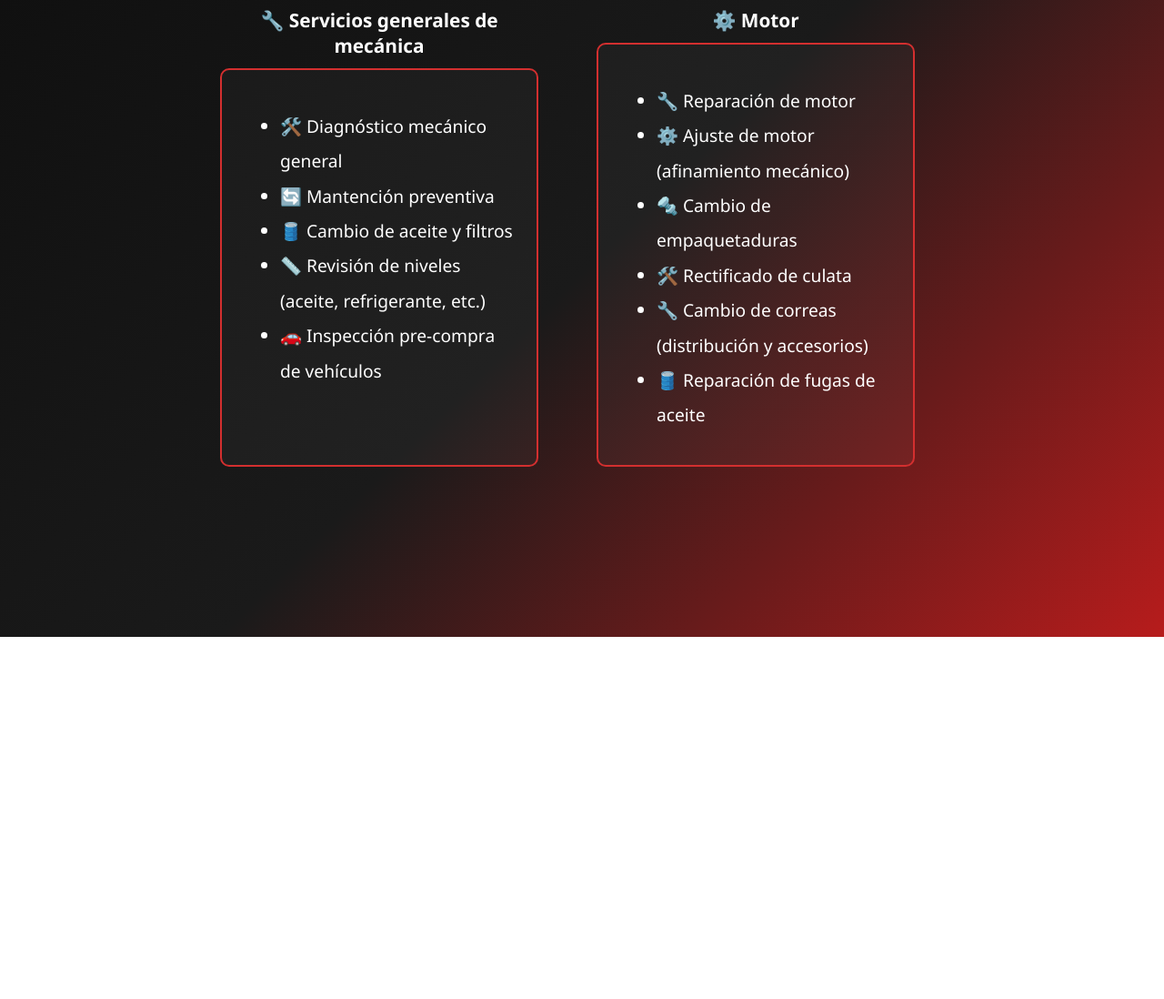
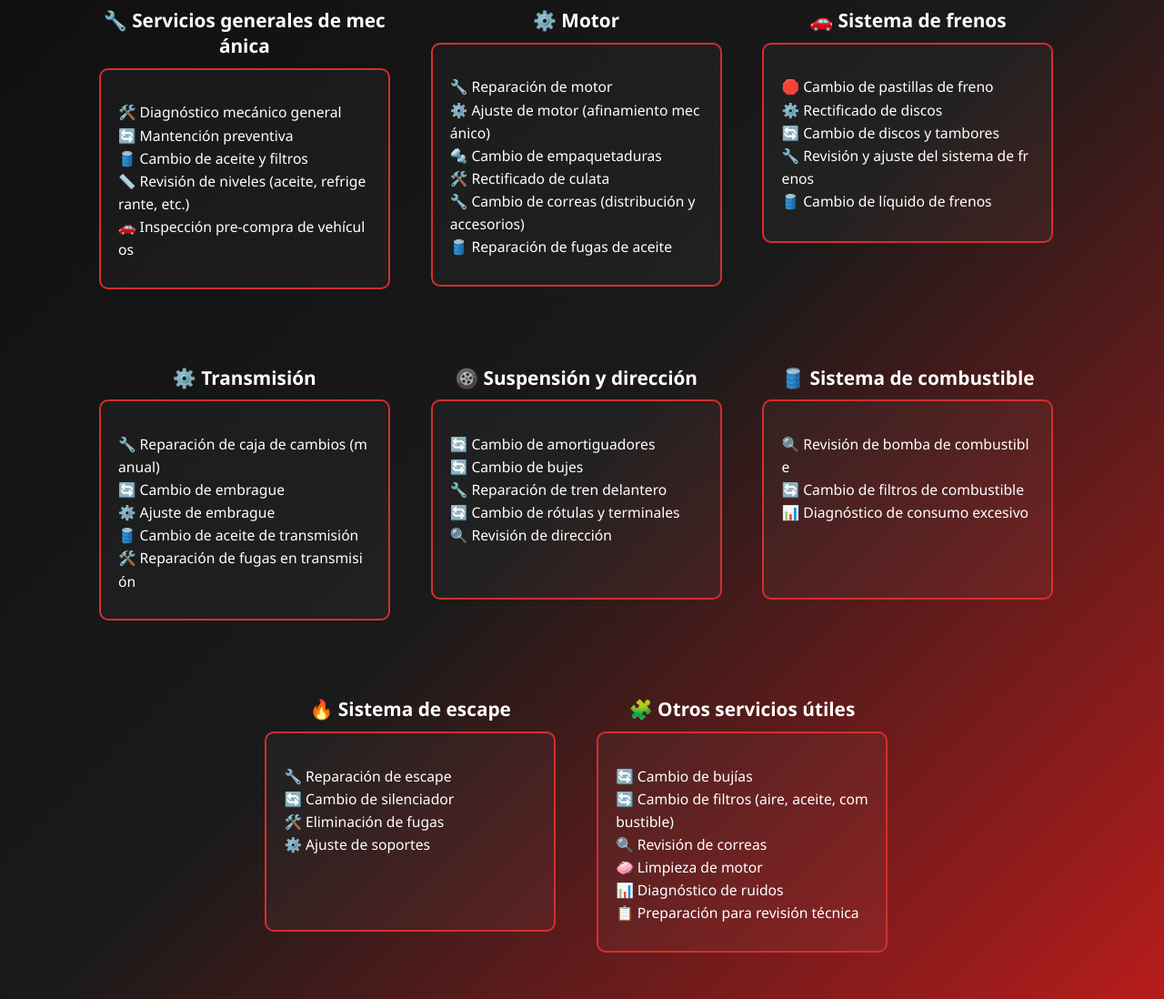
Before and after one commit to Alejandro18-creator/taller-automotriz-sergio-gonzalez, a plain HTML site: page servicios.html in a window 1280 px wide. Shown: the part 100-1198 px from the top of the page at 91% size. Before the commit the page ends 800 px from the top, so only its background shows below. Drawn offline with Linux system fonts and the light colour scheme.

Commit message:
Creando listado de servicios2

```diff
--- a/css/styles.css
+++ b/css/styles.css
@@ -1,3 +1,27 @@
+.resumen-servicio-grande {
+  font-size: 1.37rem;
+}
+/* Estilo para resúmenes destacados en páginas de servicios */
+.resumen-servicio {
+  font-size: 1.45rem;
+  font-weight: 500;
+}
+/* Enlaces de servicios en blanco */
+.servicios-ul a {
+  color: #fff;
+  text-decoration: underline;
+  transition: color 0.2s;
+}
+.servicios-ul a:hover {
+  color: #ffb300;
+}
+
+/* Mejorar contraste en páginas de resumen */
+.main-content h1,
+.main-content p {
+  color: #fff;
+  text-shadow: 1px 1px 4px #000;
+}
 /* Contenedor de bloques de servicios alineados y de igual altura */
 .servicios-lista {
   display: flex;
@@ -11,14 +35,11 @@
   display: flex;
   flex-direction: column;
   align-items: center;
-    width: 350px;
-    min-width: 250px;
-    flex: 1 1 350px;
-    margin: 0;
-}
-.servicio-bloque {
-    width: 100%;
-    height: 100%;
+  width: fit-content;
+  max-width: none;
+  overflow-wrap: break-word;
+  word-break: break-all;
+  font-size: 0.8rem;
   box-sizing: border-box;
 }
 /* Títulos de bloques de servicios fuera de la caja y centrados */
@@ -28,9 +49,9 @@
   align-items: center;
   margin-bottom: 2em;
   width: fit-content;
-    min-width: 250px;
-    max-width: 350px;
-    margin-right: 2em;
+  min-width: 220px;
+  max-width: 320px;
+  margin-right: 1em;
   float: left;
 }
 .servicio-titulo-centrado {
@@ -84,13 +105,15 @@
   border: 2px solid #d32f2f;
   border-radius: 10px;
   padding: 1.5em 1.5em 1em 1.5em;
-    background: rgba(255,255,255,0.03);
+  background: rgba(255, 255, 255, 0.03);
   margin-bottom: 2em;
-    max-width: 350px;
-    min-width: 250px;
+  /*max-width: 260px;
+  min-width: 180px;*/
+  min-height: 220px; /* Fuerza altura mínima para igualar bloques */
   box-sizing: border-box;
   display: inline-block;
   vertical-align: top;
+  width: 320px;
 }
 /* Título destacado para el primer servicio */
 .servicio-titulo {
@@ -104,15 +127,18 @@
 }
 /* Estilos para la lista de servicios */
 .servicios-ul {
-    font-size: 1.2rem;
-    line-height: 2;
+  font-size: 0.98rem;
+  line-height: 1.6;
   color: #fff;
+  min-height: 120px; /* Igualar altura de listas cortas */
+  list-style: none;
+  padding-left: 0;
 }
 
 body {
   margin: 0;
-    font-family: 'Segoe UI', Tahoma, Geneva, Verdana, sans-serif;
-    background: linear-gradient(135deg, #0F0F0F 0%, #1A1A1A 50%, #B71C1C 100%);
+  font-family: "Segoe UI", Tahoma, Geneva, Verdana, sans-serif;
+  background: linear-gradient(135deg, #0f0f0f 0%, #1a1a1a 50%, #b71c1c 100%);
   color: var(--color-texto);
 }
 
@@ -122,7 +148,7 @@ body {
   max-width: 1000px;
   margin: 60px auto;
   border-radius: 10px;
-    box-shadow: 0 8px 20px rgba(0,0,0,0.08);
+  box-shadow: 0 8px 20px rgba(0, 0, 0, 0.08);
 }
 
 h1 {
@@ -140,12 +166,7 @@ h1 {
 /* Sidebar */
 .sidebar {
   width: 250px;
-    background: linear-gradient(
-        180deg,
-        #111111 0%,
-        #1A1A1A 60%,
-        #8B0000 100%
-    );
+  background: linear-gradient(180deg, #111111 0%, #1a1a1a 60%, #8b0000 100%);
   color: white;
   padding: 20px;
 }
@@ -175,7 +196,7 @@ h1 {
 }
 
 .sidebar li:hover {
-    background-color: #D32F2F;
+  background-color: #d32f2f;
 }
 
 /* Área principal */
@@ -190,7 +211,7 @@ h1 {
 .content {
   flex: 1;
   padding: 30px;
-    background-color: #E5E5E5;
+  background-color: #e5e5e5;
   margin: 20px;
   border-radius: 10px;
 }
@@ -202,7 +223,7 @@ h1 {
   display: flex;
   justify-content: space-between;
   align-items: center;
-    border-bottom: 3px solid #8B0000;
+  border-bottom: 3px solid #8b0000;
 }
 
 /* Contenedor izquierdo */
@@ -217,13 +238,13 @@ h1 {
   font-size: 26px;
   font-weight: 800;
   letter-spacing: 1.5px;
-    color: #D32F2F;
+  color: #d32f2f;
 }
 
 /* Sergio González */
 .owner-name {
   font-size: 15px;
-    color: #FFFFFF;
+  color: #ffffff;
   margin-top: 4px;
   font-weight: 700;
   letter-spacing: 1px;
@@ -236,7 +257,7 @@ h1 {
   display: block;
   width: 50px;
   height: 3px;
-    background: linear-gradient(90deg, #D32F2F, transparent);
+  background: linear-gradient(90deg, #d32f2f, transparent);
   margin-top: 6px;
 }
 
@@ -248,13 +269,13 @@ h1 {
 
 .user-info {
   font-size: 14px;
-    background-color: #8B0000;
+  background-color: #8b0000;
   padding: 8px 14px;
   border-radius: 20px;
 }
 .services {
   font-size: 30px;
-    color: #D32F2F;
+  color: #d32f2f;
   margin: 0;
   font-weight: 700;
   letter-spacing: 1.5px;
--- a/servicios.html
+++ b/servicios.html
@@ -14,12 +14,21 @@
       <main class="main-content">
         <header class="topbar-services">
           <h1 class="services">Nuestros Servicios</h1>
-          <p class="servicio-descripcion">Revise el servicio que mejor se adapte a sus necesidades:</p>
+          <p class="servicio-descripcion">
+            Revise el servicio que mejor se adapte a sus necesidades:
+          </p>
         </header>
         <section class="servicios-lista">
           <div class="servicio-bloque-con-titulo">
-            <h2 class="servicio-titulo-centrado">🔧 Servicios generales de mecánica</h2>
+            <h2 class="servicio-titulo-centrado">
+              🔧 Servicios generales de mecánica
+            </h2>
             <div class="servicio-bloque">
+              <a
+                href="servicios-generales.html"
+                target="_blank"
+                style="text-decoration: none"
+              >
                 <ul class="servicios-ul">
                   <li>🛠️ Diagnóstico mecánico general</li>
                   <li>🔄 Mantención preventiva</li>
@@ -27,6 +36,7 @@
                   <li>📏 Revisión de niveles (aceite, refrigerante, etc.)</li>
                   <li>🚗 Inspección pre-compra de vehículos</li>
                 </ul>
+              </a>
             </div>
           </div>
           <div class="servicio-bloque-con-titulo">
@@ -42,6 +52,76 @@
               </ul>
             </div>
           </div>
+          <div class="servicio-bloque-con-titulo">
+            <h2 class="servicio-titulo-centrado">🚗 Sistema de frenos</h2>
+            <div class="servicio-bloque">
+              <ul class="servicios-ul">
+                <li>🛑 Cambio de pastillas de freno</li>
+                <li>⚙️ Rectificado de discos</li>
+                <li>🔄 Cambio de discos y tambores</li>
+                <li>🔧 Revisión y ajuste del sistema de frenos</li>
+                <li>🛢️ Cambio de líquido de frenos</li>
+              </ul>
+            </div>
+          </div>
+          <div class="servicio-bloque-con-titulo">
+            <h2 class="servicio-titulo-centrado">⚙️ Transmisión</h2>
+            <div class="servicio-bloque">
+              <ul class="servicios-ul">
+                <li>🔧 Reparación de caja de cambios (manual)</li>
+                <li>🔄 Cambio de embrague</li>
+                <li>⚙️ Ajuste de embrague</li>
+                <li>🛢️ Cambio de aceite de transmisión</li>
+                <li>🛠️ Reparación de fugas en transmisión</li>
+              </ul>
+            </div>
+          </div>
+          <div class="servicio-bloque-con-titulo">
+            <h2 class="servicio-titulo-centrado">🛞 Suspensión y dirección</h2>
+            <div class="servicio-bloque">
+              <ul class="servicios-ul">
+                <li>🔄 Cambio de amortiguadores</li>
+                <li>🔄 Cambio de bujes</li>
+                <li>🔧 Reparación de tren delantero</li>
+                <li>🔄 Cambio de rótulas y terminales</li>
+                <li>🔍 Revisión de dirección</li>
+              </ul>
+            </div>
+          </div>
+          <div class="servicio-bloque-con-titulo">
+            <h2 class="servicio-titulo-centrado">🛢️ Sistema de combustible</h2>
+            <div class="servicio-bloque">
+              <ul class="servicios-ul">
+                <li>🔍 Revisión de bomba de combustible</li>
+                <li>🔄 Cambio de filtros de combustible</li>
+                <li>📊 Diagnóstico de consumo excesivo</li>
+              </ul>
+            </div>
+          </div>
+          <div class="servicio-bloque-con-titulo">
+            <h2 class="servicio-titulo-centrado">🔥 Sistema de escape</h2>
+            <div class="servicio-bloque">
+              <ul class="servicios-ul">
+                <li>🔧 Reparación de escape</li>
+                <li>🔄 Cambio de silenciador</li>
+                <li>🛠️ Eliminación de fugas</li>
+                <li>⚙️ Ajuste de soportes</li>
+              </ul>
+            </div>
+          </div>
+          <div class="servicio-bloque-con-titulo">
+            <h2 class="servicio-titulo-centrado">🧩 Otros servicios útiles</h2>
+            <div class="servicio-bloque">
+              <ul class="servicios-ul">
+                <li>🔄 Cambio de bujías</li>
+                <li>🔄 Cambio de filtros (aire, aceite, combustible)</li>
+                <li>🔍 Revisión de correas</li>
+                <li>🧼 Limpieza de motor</li>
+                <li>📊 Diagnóstico de ruidos</li>
+                <li>📋 Preparación para revisión técnica</li>
+              </ul>
+            </div>
+          </div>
         </section>
       </main>
     </div>
```
Also changed, not shown: servicios-generales.html (added, +53 -0 lines), 1 other file. Lines whose indentation alone changed are shown as unchanged.
